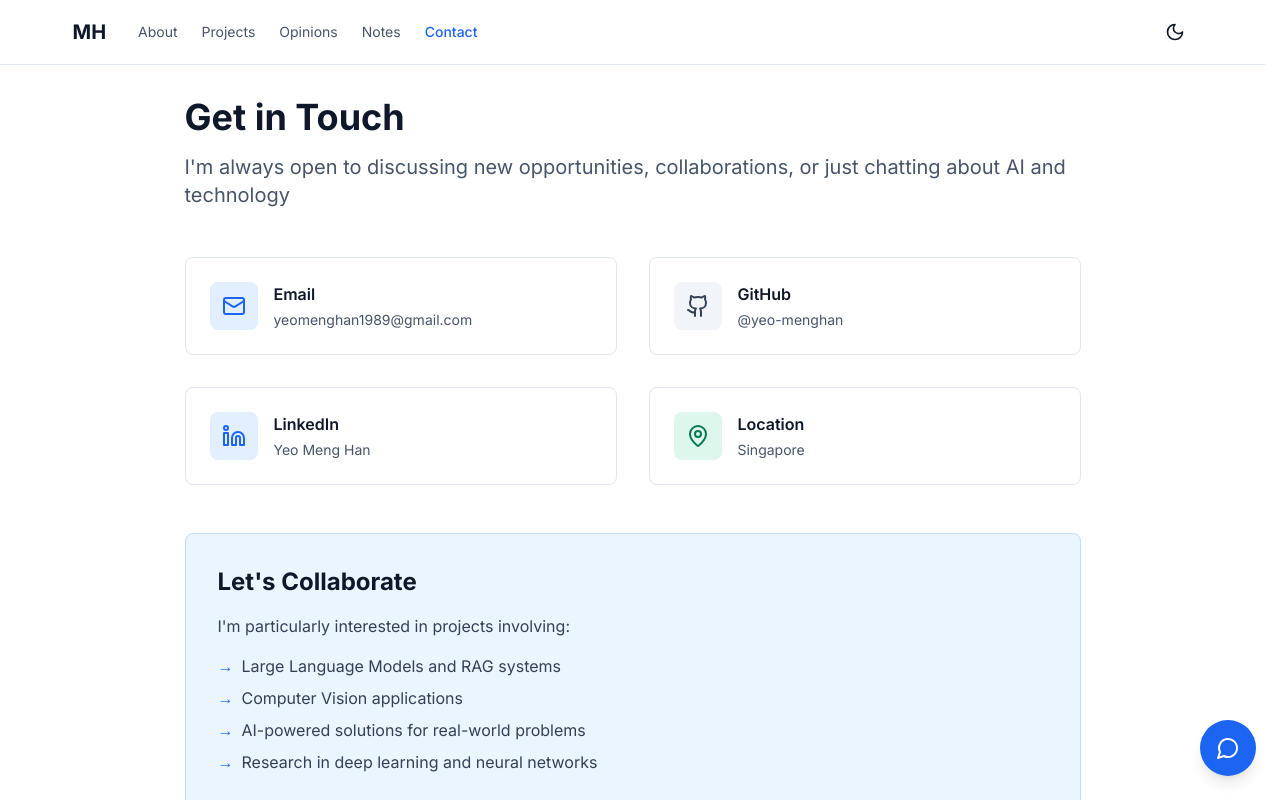
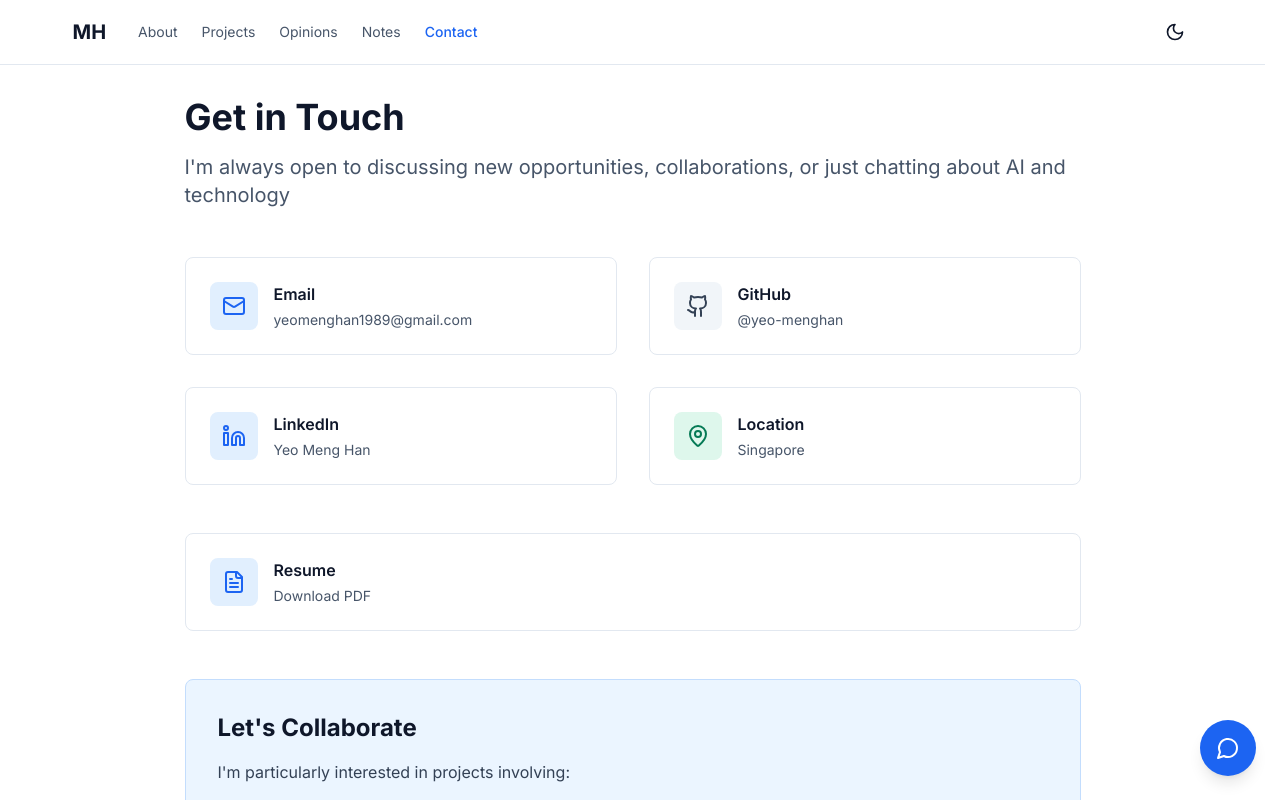
Before and after one commit to yeo-menghan/yeo-menghan.github.io, a Next.js app: page /contact in a window 1280 px wide. Shown: the top 800 px of the page. Built offline with nearby package versions, Linux system fonts and the light colour scheme.

Commit message:
Add resume

```diff
--- a/app/contact/page.tsx
+++ b/app/contact/page.tsx
@@ -1,4 +1,4 @@
-import { Mail, Github, Linkedin, MapPin } from 'lucide-react';
+import { Mail, Github, Linkedin, FileText, MapPin } from 'lucide-react';
 
 export default function ContactPage() {
   return (
@@ -65,6 +65,22 @@ export default function ContactPage() {
         </div>
       </div>
 
+      <a
+        href="/yeo-menghan-resume.pdf"
+        download
+        className="flex items-start gap-4 p-6 mb-12 border border-slate-200 dark:border-slate-700 rounded-lg hover:shadow-lg transition-all hover:border-blue-500 group"
+      >
+        <div className="w-12 h-12 bg-blue-100 dark:bg-blue-900/30 rounded-lg flex items-center justify-center group-hover:bg-blue-600 transition-colors">
+          <FileText className="text-blue-600 dark:text-blue-400 group-hover:text-white" size={24} />
+        </div>
+        <div>
+          <h3 className="font-semibold mb-1">Resume</h3>
+          <p className="text-slate-600 dark:text-slate-400 text-sm">
+            Download PDF
+          </p>
+        </div>
+      </a>
+
       <div className="bg-blue-50 dark:bg-blue-900/20 border border-blue-200 dark:border-blue-800 rounded-lg p-8">
         <h2 className="text-2xl font-bold mb-4">Let&apos;s Collaborate</h2>
         <p className="text-slate-700 dark:text-slate-300 mb-4">
```
Also changed, not shown: 1 other file (tests, documents, lock files or other folders).
